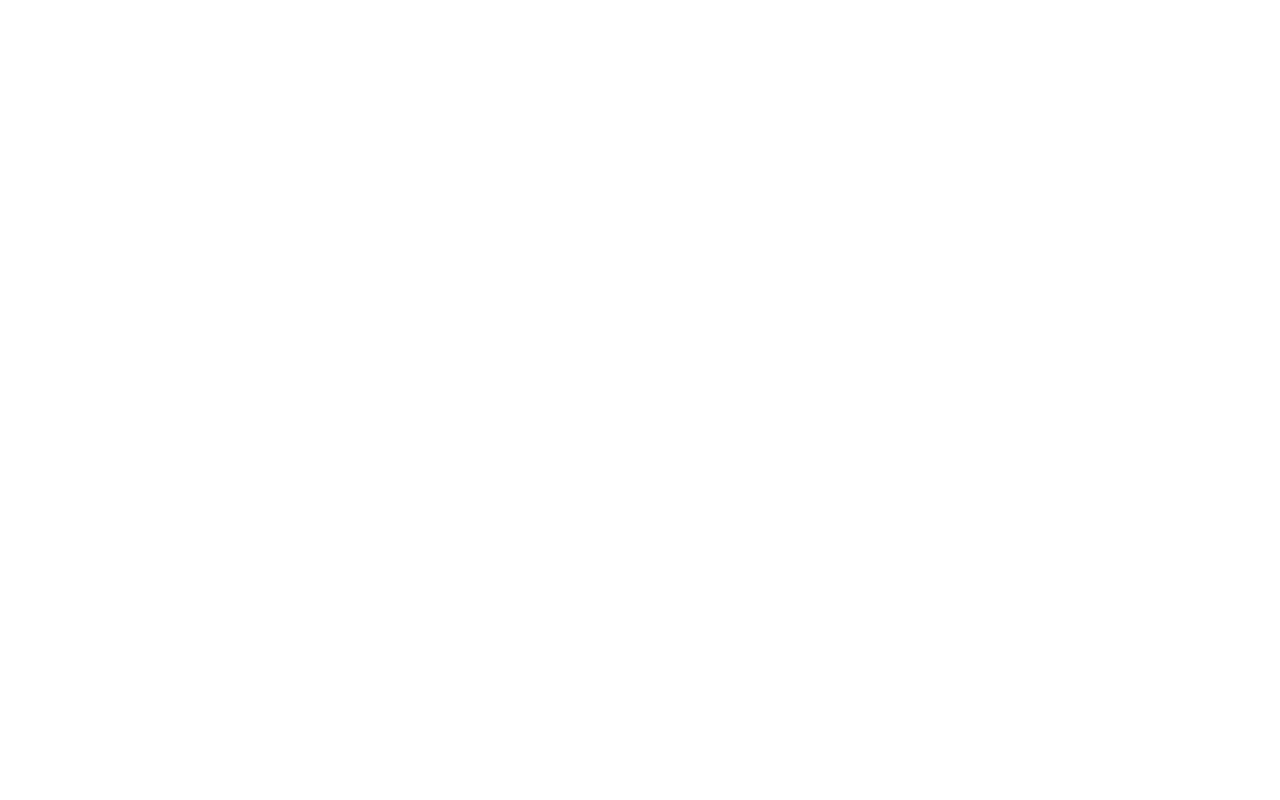
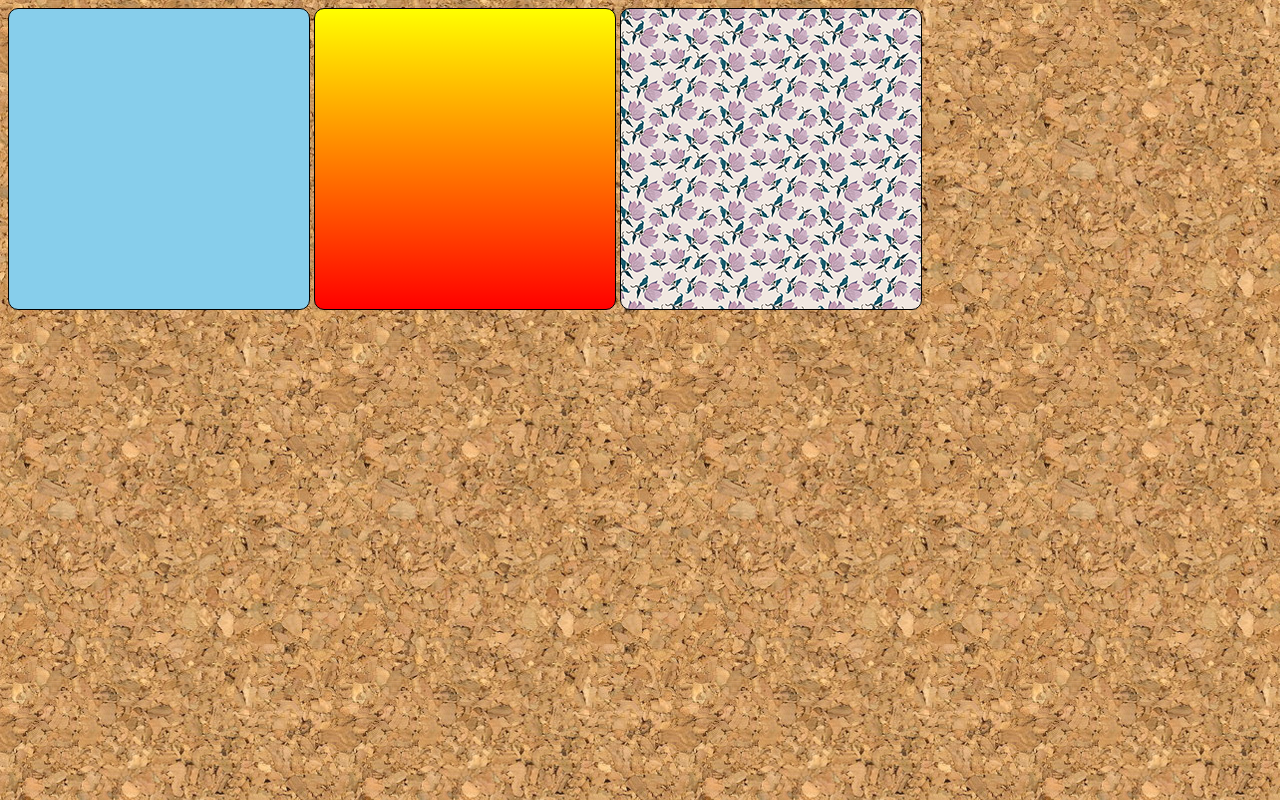
Before and after one commit to danilobissolirosa/html-css, a plain HTML site: page ex013/images/fundo001.html in a window 1280 px wide. Drawn offline with Linux system fonts and the light colour scheme.

Commit message:
att background 001

```diff
--- a/ex013/images/fundo001.html
+++ b/ex013/images/fundo001.html
@@ -4,17 +4,44 @@
     <meta charset="UTF-8">
     <meta name="viewport" content="width=device-width, initial-scale=1.0">
     <title>Background Image Test</title>
+    <style>
+
+         body {
+            background-image: url("wallpaper001.jpg");
+         }
+
+        div.square {
+            display: inline-block;
+            border: 1px solid black;
+            width: 300px;
+            height: 300px;
+            border-radius: 10px;
+            background-color: lightslategrey;
+        }
+
+        div#q1 {
+            background-color: skyblue;
+        }
+
+        div#q2 {
+            background-image: linear-gradient(to bottom, yellow, red);
+        }
+
+        div#q3 {
+            background-image: url("pattern003.png");
+        }
+    </style>
 </head>
 <body>
-    <div class="square">
+    <div class="square" id="q1">
 
     </div>
 
-    <div class="square">
+    <div class="square" id="q2">
 
     </div>
 
-    <div class="square">
+    <div class="square" id="q3">
 
     </div>
 </body>
```
